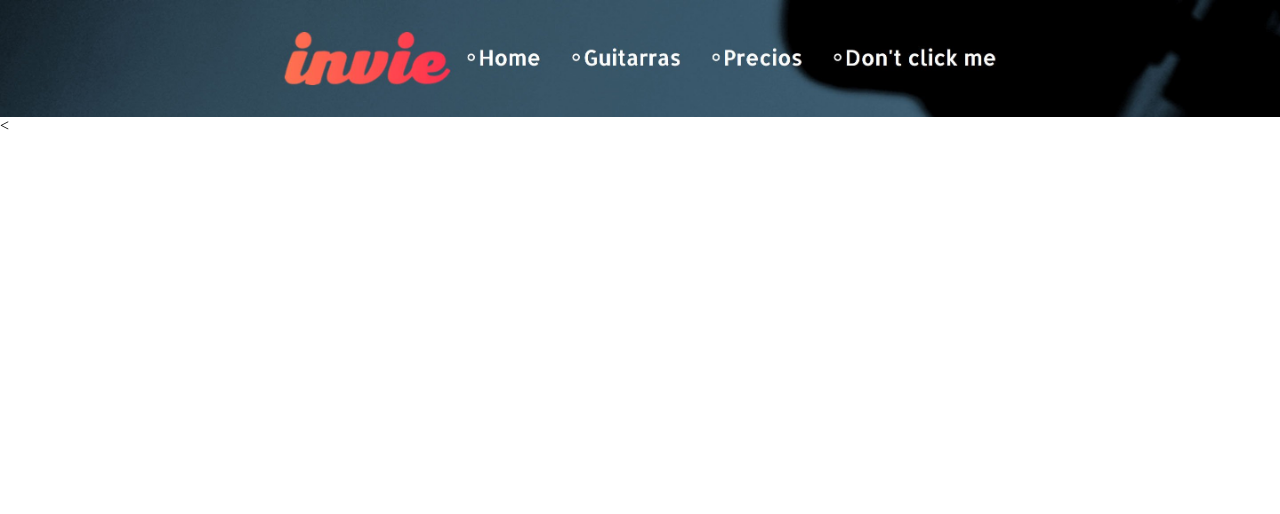
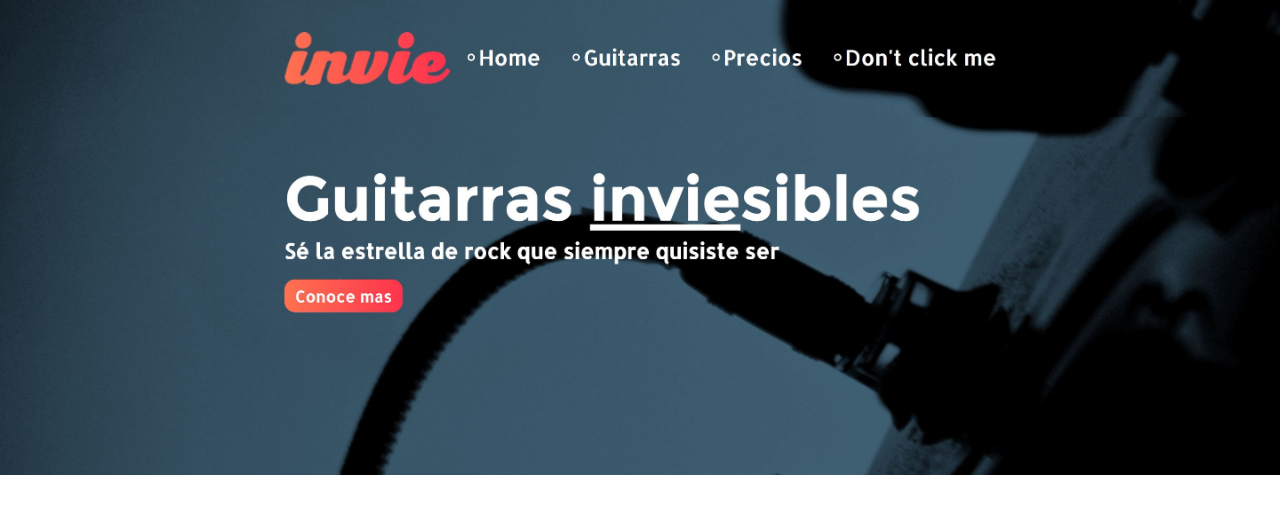
Before and after one commit to amilinformatico/invie-github2, a plain HTML site: page index.html in a window 1280 px wide. Drawn offline with Linux system fonts and the light colour scheme.

Commit message:
Agregando nuevo hero

```diff
--- a/index.html
+++ b/index.html
@@ -13,7 +13,7 @@
 </head>
     <body>
       <img src= "header.jpg" alt="">
-      <
+      <img src="hero.jpg" alt="">
     </body>
 
 </html>
```
Also changed, not shown: hero.jpg (added).
